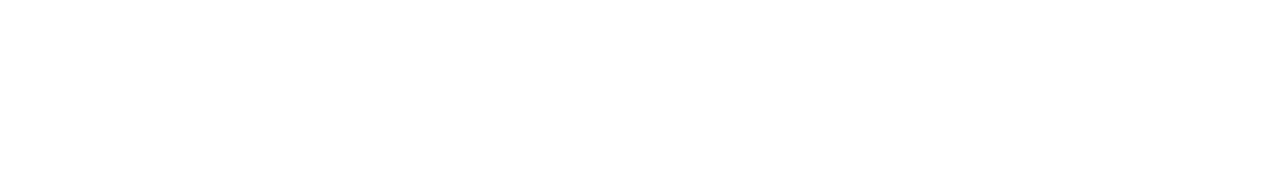
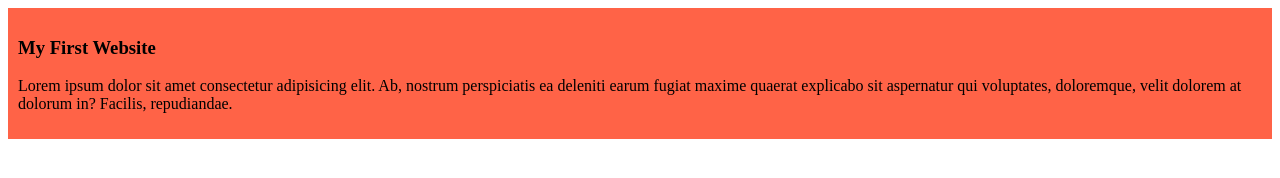
Before and after one commit to rafayed/my-simple-website, a plain HTML site: page index.html in a window 1280 px wide. Drawn offline with Linux system fonts and the light colour scheme.

Commit message:
secondt commit

```diff
--- /dev/null
+++ b/blog.css
@@ -0,0 +1,4 @@
+div{
+    background-color: tomato;
+    padding: 10px;
+}
--- a/index.html
+++ b/index.html
@@ -4,8 +4,14 @@
     <meta charset="UTF-8">
     <meta name="viewport" content="width=device-width, initial-scale=1.0">
     <title>My Simple Website</title>
+    <link rel="stylesheet" href="blog.css">
 </head>
 <body>
-
+    <div>
+    <h3>My First Website</h3>
+    <p>Lorem ipsum dolor sit amet consectetur adipisicing elit. Ab, nostrum perspiciatis ea deleniti
+     earum fugiat maxime quaerat explicabo
+     sit aspernatur qui voluptates, doloremque, velit dolorem at dolorum in? Facilis, repudiandae.</p>
+    </div>
 </body>
 </html>
```
